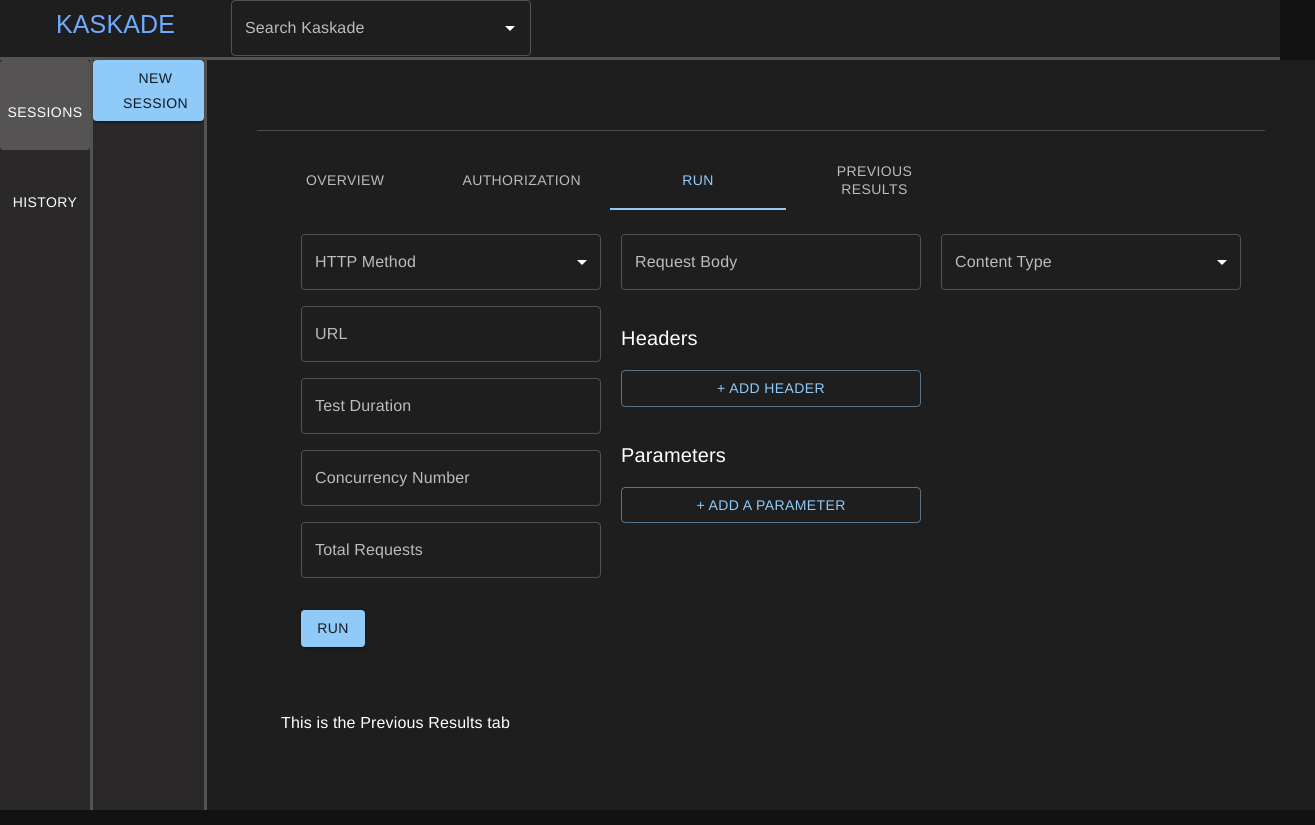
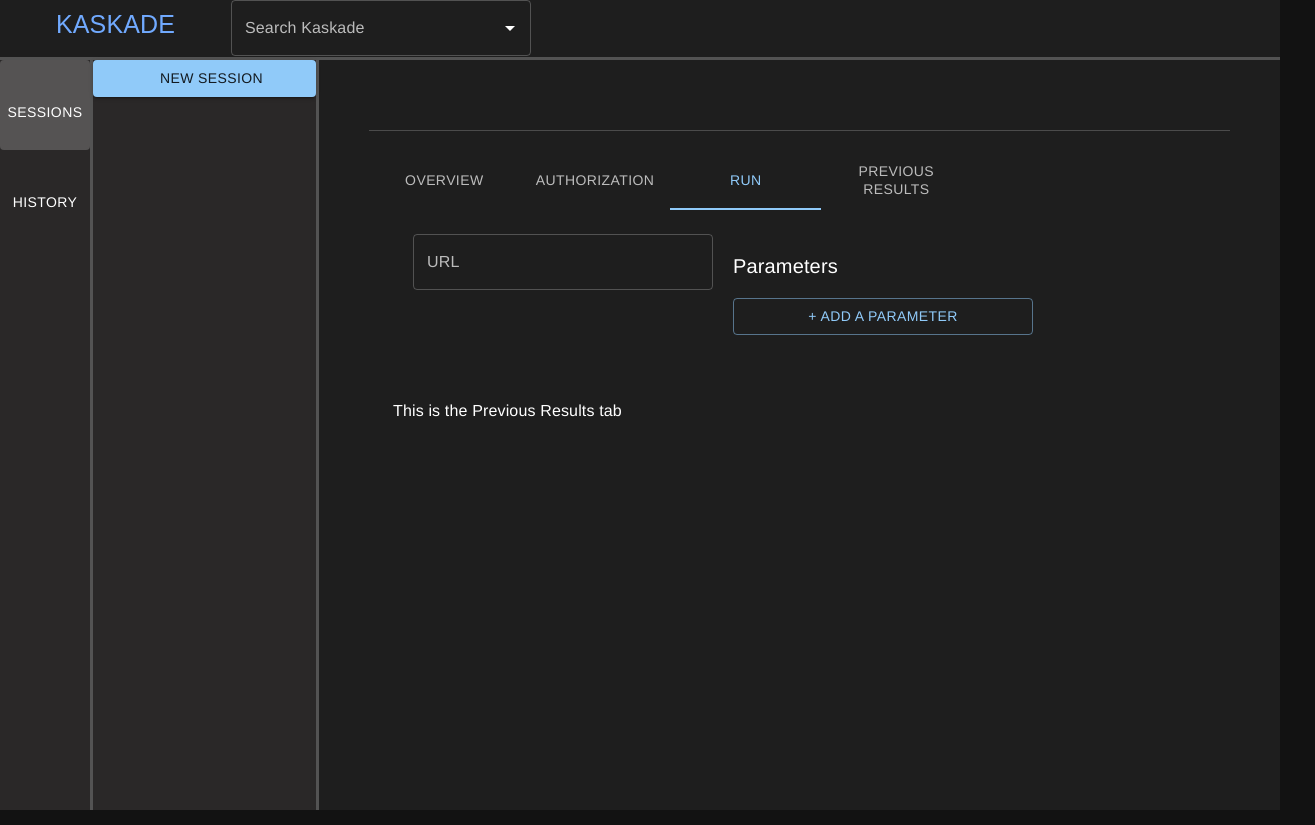
Before and after one commit to wenzhen-gong/electron_test, a React (Vite) app in the folder renderer/: page /sessions/ in a window 1280 px wide. Both pictures are taken after a click on the tab "RUN". Shown: the whole page, 1315 px wide, since content can reach past the window. Built offline with nearby package versions, Linux system fonts and the light colour scheme; some icons are missing; a web font is replaced by a local one.

Commit message:
实现了url到param的实时同步

```diff
--- a/renderer/src/legacy/pages/Sessions/Sessions.jsx
+++ b/renderer/src/legacy/pages/Sessions/Sessions.jsx
@@ -2,7 +2,7 @@
 import styled from 'styled-components'
 import { useParams, useNavigate } from 'react-router-dom'
 import OverviewTab from './tabs/OverviewTab.jsx'
-import RunTab from './tabs/RunTab.jsx'
+import RunTabTemp from './tabs/RunTabTemp.jsx'
 import AuthorizationTab from './tabs/AuthorizationTab.jsx'
 import PreviousResultsTab from './tabs/PreviousResultsTab.jsx'
 import Tabs from '@mui/material/Tabs'
@@ -130,7 +130,7 @@
           <AuthorizationTab />
         </CustomTabPanel>
         <CustomTabPanel value={currentTab} index={2}>
-          <RunTab />
+          <RunTabTemp />
         </CustomTabPanel>
         <CustomTabPanel value={currentTab} index={2}>
           <PreviousResultsTab />
--- /dev/null
+++ b/renderer/src/legacy/pages/Sessions/tabs/RunTabTemp.tsx
@@ -0,0 +1,228 @@
+import React, { useState, useEffect } from 'react';
+import store from '../../../redux/store';
+import { useDispatch, useSelector } from 'react-redux';
+import {
+  setValidUserInput,
+  setRunTabData,
+  setHeaders,
+  setParams,
+  runTest,
+  resetRunTabConfig,
+  setContentType
+} from '../../../redux/dataSlice';
+import { useParams, useNavigate } from 'react-router-dom';
+import {
+  Box,
+  TextField,
+  Button,
+  Stack,
+  Select,
+  MenuItem,
+  InputLabel,
+  FormControl,
+  OutlinedInput,
+  Typography,
+  Grid
+} from '@mui/material';
+
+const RunTabTemp = () => {
+  const navigate = useNavigate();
+  // const params = useParams();
+  // const sessionId = params.id;
+
+  const runTabConfig = useSelector((state) => state.runTabConfig);
+  const validUserInput = useSelector((state) => state.validUserInput);
+  const params = useSelector((state) => state.params);
+
+  // const contentType = useSelector((state) => state.contentType);
+  useEffect(() => {
+    return () => {
+      // console.log('Resetting runTabConfig and validUserInput');
+      store.dispatch(resetRunTabConfig());
+    };
+  }, []);
+
+  useEffect(() => {
+    // console.log('Checking if user input is valid');
+    if (validUserInput.valid) {
+      store.dispatch(runTest());
+    }
+  }, [validUserInput.valid, validUserInput.flag]);
+
+  // console.log('upon rendering, headers is: ', headers, headers.length);
+
+  // use setRunTabData reducer to manage runTabConfig state centrally
+  const handleInputChange = (inputName, inputValue) => {
+    const config = { ...runTabConfig };
+    if (
+      // inputName === 'URL' ||
+      inputName === 'httpMethod' ||
+      inputName === 'reqBody'
+      // inputName === 'contentType'
+    ) {
+      config[inputName] = inputValue;
+    } else if (inputName === 'URL') {
+      config[inputName] = inputValue;
+      if (inputValue.indexOf('?') !== -1) {
+        const paramsList = inputValue.substring(inputValue.indexOf('?') + 1).split('&');
+        const stateParam = [];
+        paramsList.forEach((param) => {
+          if (param.indexOf('=') !== -1) {
+            stateParam.push({
+              key: param.substring(0, param.indexOf('=')),
+              value: param.substring(param.indexOf('=') + 1)
+            });
+          } else {
+            stateParam.push({ key: param, value: '' });
+          }
+        });
+        store.dispatch(setParams(stateParam))
+      } else {
+        store.dispatch(setParams([]));
+      }
+    } else {
+      config[inputName] = Number(inputValue);
+    }
+    store.dispatch(setRunTabData(config));
+  };
+
+  const handleParamChange = (e, field, index) => {
+    const updated = [...params];
+    updated[index] = { ...updated[index], [field]: e.target.value };
+    store.dispatch(setParams(updated));
+  };
+  const handleAddParam = () => {
+    store.dispatch(setParams([...params, {}]));
+  };
+  const handleRemoveParam = (index) => {
+    console.log('removing index: ', index);
+    store.dispatch(setParams(params.filter((_, i) => i !== index)));
+  };
+
+  const validateUserInput = () => {
+    // 校验 httpMethod
+    const allowedMethods = ['GET', 'POST', 'PUT', 'DELETE'];
+    if (
+      typeof runTabConfig.httpMethod !== 'string' ||
+      !allowedMethods.includes(runTabConfig.httpMethod.toUpperCase())
+    ) {
+      store.dispatch(
+        setValidUserInput({
+          valid: false,
+          flag: !validUserInput.flag,
+          error: 'httpMethod must be one of GET, POST, PUT, DELETE'
+        })
+      );
+      return;
+    }
+
+    // 校验 URL
+    if (
+      typeof runTabConfig.URL !== 'string' ||
+      !/^https?:\/\/[^\s/$.?#].[^\s]*$/i.test(runTabConfig.URL)
+    ) {
+      store.dispatch(
+        setValidUserInput({
+          valid: false,
+          flag: !validUserInput.flag,
+          error: 'URL must be a valid string URL'
+        })
+      );
+      return;
+    }
+    // 校验必须为正整数的字段
+    const positiveIntegerFields = ['testDuration', 'concurrencyNumber', 'totalRequests'];
+    for (const field of positiveIntegerFields) {
+      if (!Number.isInteger(runTabConfig[field]) || runTabConfig[field] <= 0) {
+        store.dispatch(
+          setValidUserInput({
+            valid: false,
+            flag: !validUserInput.flag,
+            error: `${field} must be a positive integer`
+          })
+        );
+        return;
+      }
+    }
+
+    // 如果所有检查通过
+    store.dispatch(
+      setValidUserInput({
+        valid: true,
+        flag: !validUserInput.flag
+      })
+    );
+    return;
+  };
+
+  return (
+    <Box display={'flex'}>
+      <Box
+        component="form"
+        sx={{
+          display: 'flex',
+          flexDirection: 'column',
+          gap: 2,
+          width: '300px', // 统一宽度
+          marginLeft: '20px' // ⬅️ 靠左，距离左边 20px
+        }}
+      >
+        <TextField
+          label="URL"
+          variant="outlined"
+          // value={URL}
+          onChange={(e) => {
+            handleInputChange('URL', e.target.value);
+          }}
+          fullWidth
+        />
+      </Box>
+      <Box
+        component="form"
+        sx={{
+          display: 'flex',
+          flexDirection: 'column',
+          gap: 2,
+          width: '300px', // 统一宽度
+          marginLeft: '20px' // ⬅️ 靠左，距离左边 20px
+        }}
+      >
+        <Typography variant="h6" sx={{ marginTop: 2 }}>
+          Parameters
+        </Typography>
+        {params.map((param, index) => (
+          <Grid container spacing={2} key={index} sx={{ marginBottom: 1 }}>
+            <Grid item xs={6}>
+              <TextField
+                label="Key"
+                variant="outlined"
+                fullWidth
+                value={param.key}
+                // data-index={index}
+                onChange={(e) => handleParamChange(e, 'key', index)}
+              />
+            </Grid>
+            <Grid item xs={6}>
+              <TextField
+                label="Value"
+                variant="outlined"
+                fullWidth
+                value={param.value}
+                // data-index={index}
+                onChange={(e) => handleParamChange(e, 'value', index)}
+              />
+            </Grid>
+            <Button variant="outlined" onClick={() => handleRemoveParam(index)}>
+              - Remove A Param
+            </Button>
+          </Grid>
+        ))}
+        <Button variant="outlined" onClick={handleAddParam}>
+          + Add A Parameter
+        </Button>
+      </Box>
+    </Box>
+  );
+};
+
+export default RunTabTemp;
--- a/renderer/src/legacy/redux/dataSlice.js
+++ b/renderer/src/legacy/redux/dataSlice.js
@@ -55,6 +55,7 @@
     },
     setParams: (state, action) => {
       state.params = action.payload;
+      console.log(state.params)
     },
     setValidUserInput: (state, action) => {
       state.validUserInput = action.payload;
```
Also changed, not shown: test.js (+19 -7 lines).
